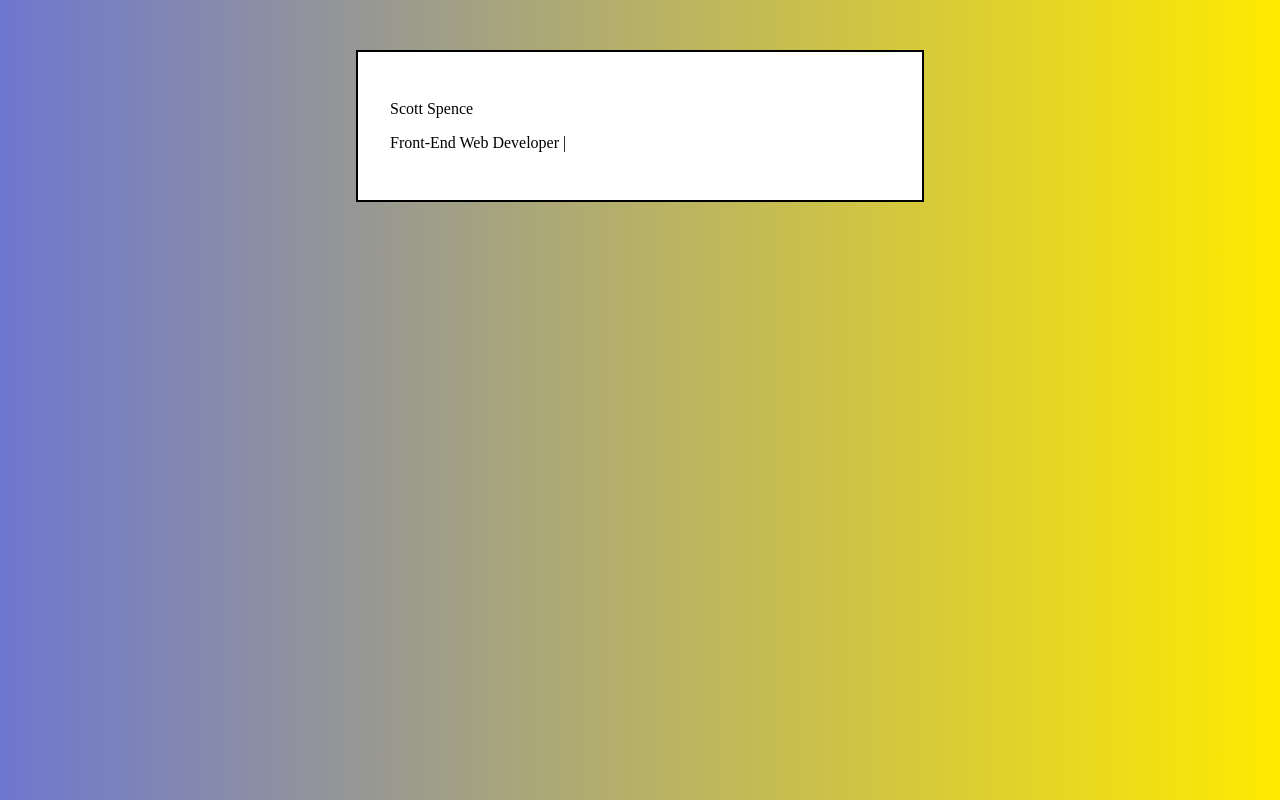
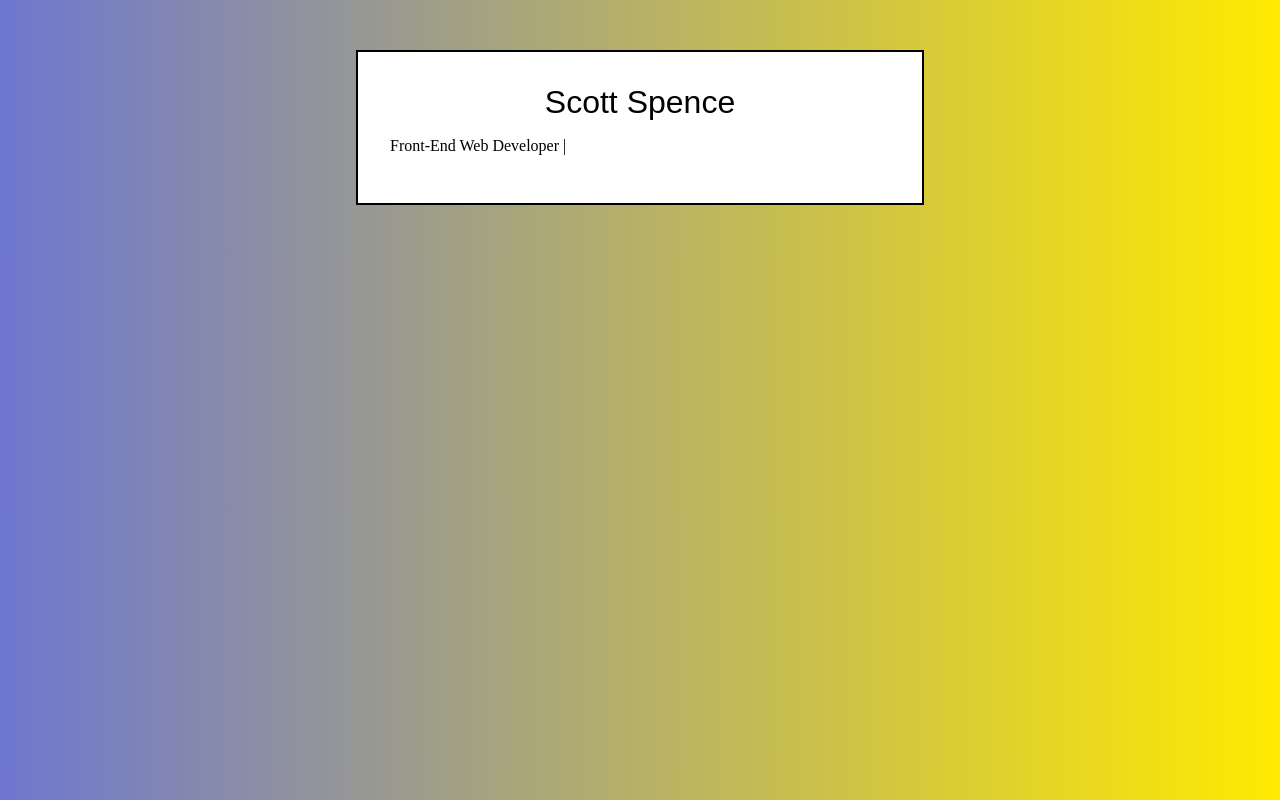
Before and after one commit to spences10/scottspence.me, a React (Create React App) app: page / in a window 1280 px wide. Built offline with nearby package versions, Linux system fonts and the light colour scheme.

Commit message:
h1 style :eyes:

```diff
--- a/src/components/Header.js
+++ b/src/components/Header.js
@@ -7,7 +7,7 @@ class Header extends React.Component {
 		return (
 			<div id='home' className='header'>
         <div className='nameLogo'>
-          <p>Scott Spence</p>
+          <h1>Scott Spence</h1>
           <p>Front-End Web Developer<span> |</span></p>
         </div>
 			</div>
--- /dev/null
+++ b/src/css/_typography.styl
@@ -0,0 +1,5 @@
+h1
+  font-family 'Orbitron', sans-serif;
+  text-align center
+  font-weight normal
+  margin 0
--- a/src/css/style.css
+++ b/src/css/style.css
@@ -1,3 +1,13 @@
+@font-face {
+  font-family: 'Orbitron';
+  src: url("https://fonts.googleapis.com/css?family=Orbitron");
+}
+h1 {
+  font-family: 'Orbitron', sans-serif;
+  text-align: center;
+  font-weight: normal;
+  margin: 0;
+}
 body {
   background: -webkit-linear-gradient(left, #6e77cf 0, #ffea00 100%);
   background: linear-gradient(90deg, #6e77cf 0, #ffea00 100%);
```
Also changed, not shown: src/css/_fonts.styl (+4 -3 lines).
